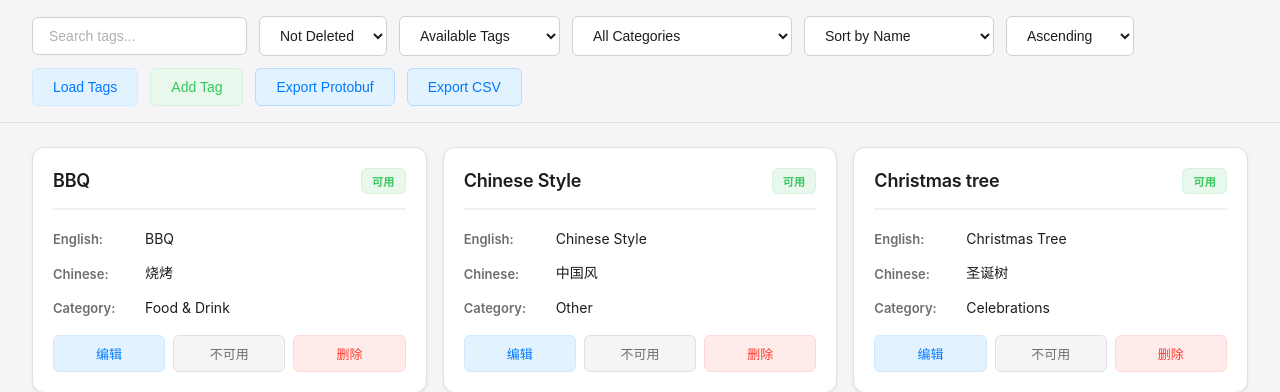
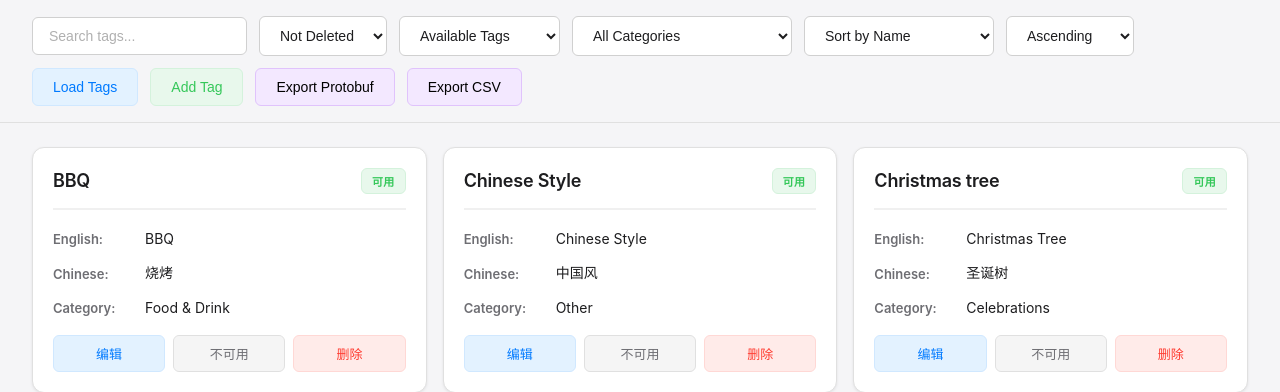
Before and after one commit to xylcm/curator-tag-vocab, a Flask app: page /tagging/vocab/ in a window 1280 px wide. Shown: the part 209-601 px from the top of the page. Run offline with Flask 3, Linux system fonts and the light colour scheme; data comes from the database, SQL or seed files in the repository; parts of the project's set-up code (start-up, migrations or seed data) failed here and were passed over.

Commit message:
feat: change export button background color to purple
- Add new .btn-purple CSS class with purple color scheme
  - Background: #f3e8ff (light purple)
  - Border: #e0c3fc (light purple border)
  - Hover background: #e0c3fc
  - Hover border: #d4a5f9
- Update export buttons in tags.html to use btn-purple class
  - Export Protobuf button
  - Export CSV button

Closes #79

Co-Authored-By: Claude Opus 4.5 <noreply@anthropic.com>

```diff
--- a/src/static/css/main.css
+++ b/src/static/css/main.css
@@ -155,6 +155,16 @@ body {
 .btn-info:hover {
     background: #d0e8ff;
     border-color: #9fceff;
+}
+
+.btn-purple {
+    background: #f3e8ff;
+    border: 1px solid #e0c3fc;
+}
+
+.btn-purple:hover {
+    background: #e0c3fc;
+    border-color: #d4a5f9;
 }
 
 .btn-small {
--- a/src/templates/tags.html
+++ b/src/templates/tags.html
@@ -60,8 +60,8 @@
 
         <button class="btn btn-primary" id="load-btn">Load Tags</button>
         <button class="btn btn-success" id="add-btn">Add Tag</button>
-        <button class="btn btn-info" id="export-protobuf-btn">Export Protobuf</button>
-        <button class="btn btn-info" id="export-csv-btn">Export CSV</button>
+        <button class="btn btn-purple" id="export-protobuf-btn">Export Protobuf</button>
+        <button class="btn btn-purple" id="export-csv-btn">Export CSV</button>
     </div>
 </div>
 
```
